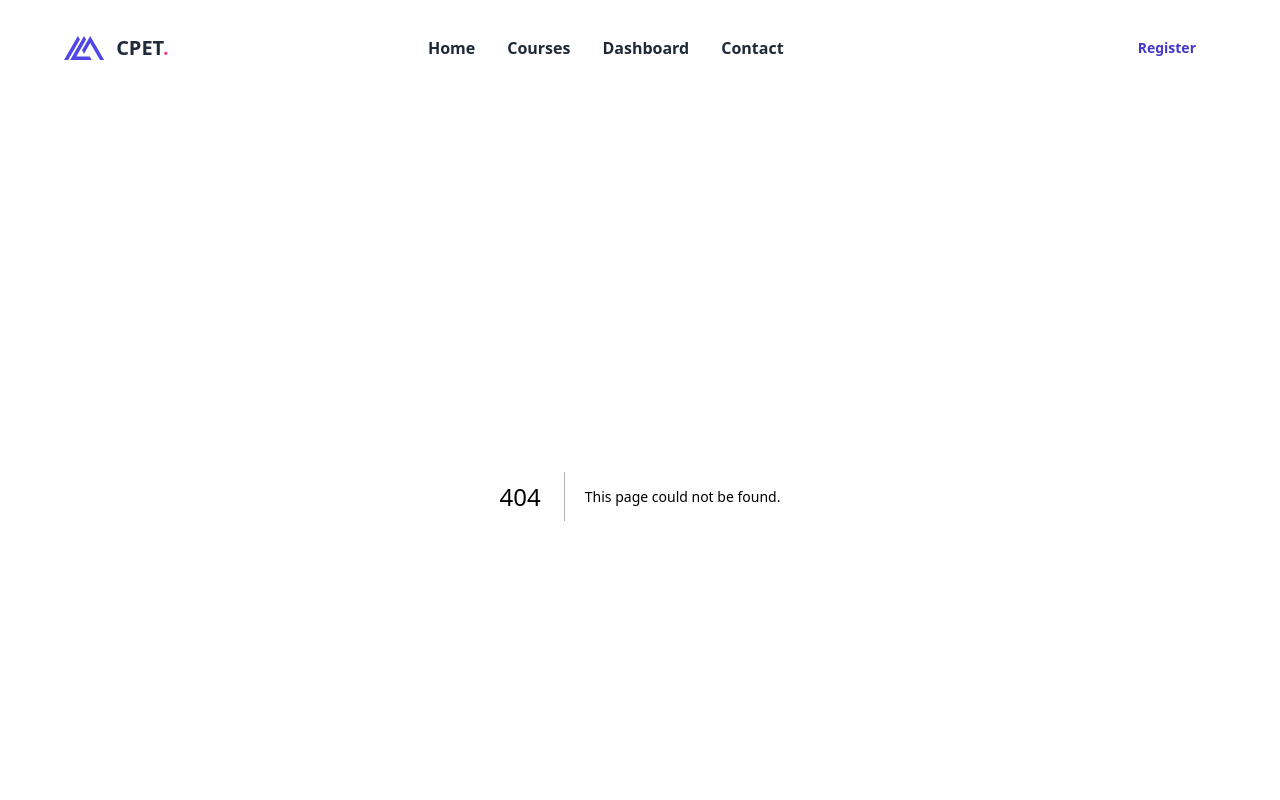
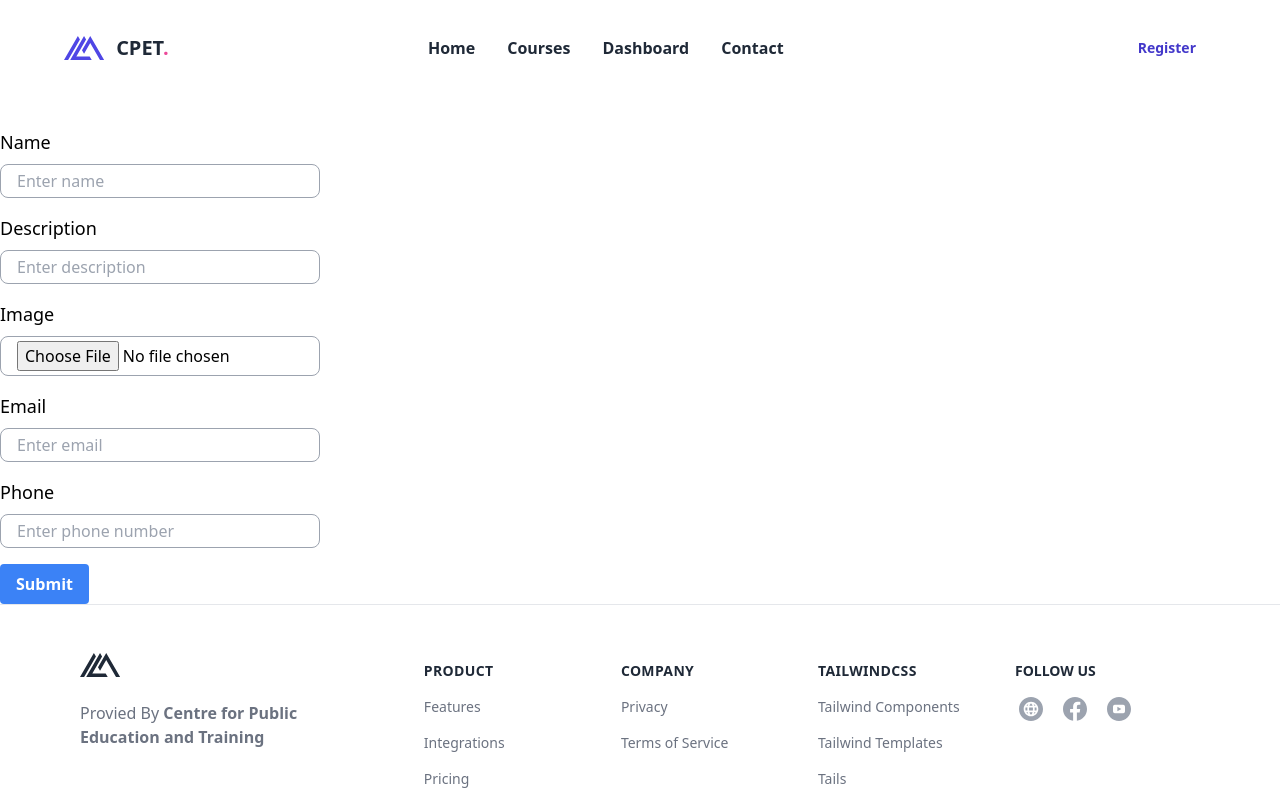
Before and after one commit to Janishnehyan03/client-dh-course, a Next.js app: page /admin/creator/add in a window 1280 px wide. Before the commit this address had no page. Shown: the top 800 px of the page. Built offline with nearby package versions, Linux system fonts and the light colour scheme.

Commit message:
cousetable error to be adjusted

```diff
--- a/src/app/components/AddCreator.jsx
+++ b/src/app/components/AddCreator.jsx
@@ -5,12 +5,10 @@ import Axios from "../Axios";
 function AddCreator() {
   const [newCreator, setNewCreator] = useState({
     name: "",
+    description: "",
+    image: null, // Initialize as null
     email: "",
-    username: "",
-    image: "",
-    facebook: "",
-    twitter: "",
-    instagram: "",
+    phone: "",
   });
 
   const handleInputChange = (event) => {
@@ -18,34 +16,42 @@ function AddCreator() {
     setNewCreator((prevCreator) => ({
       ...prevCreator,
       [name]: value,
+
     }));
   };
+// console.log(newCreator);
 
 const handleFormSubmit = async (event) => {
   event.preventDefault();
   try {
-      await Axios.post("/creator", newCreator);
+    const formData = new FormData();
+    formData.append("name", newCreator.name);
+    formData.append("description", newCreator.description);
+    formData.append("email", newCreator.email);
+    formData.append("phone", newCreator.phone);
+    formData.append("image", newCreator.image); // Append the image file to the formData
+
+    await Axios.post("/creator", formData, {
+      headers: {
+        "Content-Type": "multipart/form-data",
+      },
+    });
     // Clear form fields after successful submission
     setNewCreator({
       name: "",
+      description: "",
+      image: null,
       email: "",
-        username: "",
-        image: "",
-        facebook: "",
-        twitter: "",
-        instagram: "",
+      phone: "",
     });
   } catch (error) {
     console.log(error.response);
   }
 };
 
+
+
   return (
-    <div className="container mx-auto flex flex-col content-center justify-center items-center mb-4">
-      <div className="">
-        <h2 className="text-4xl text-violet-700 font-bold uppercase">Add New Creator</h2>
-      </div>
-
 <form onSubmit={handleFormSubmit} className="mt-8 w-80">
   <div className="flex flex-col mb-4">
     <label htmlFor="name" className="text-lg font-medium mb-2">
@@ -58,6 +64,41 @@ function AddCreator() {
       value={newCreator.name}
       onChange={handleInputChange}
       placeholder="Enter name"
+      className="border border-gray-400 rounded-lg py-1 px-4"
+      required
+    />
+  </div>
+  <div className="flex flex-col mb-4">
+    <label htmlFor="description" className="text-lg font-medium mb-2">
+      Description
+    </label>
+    <input
+      type="text"
+      id="description"
+      name="description"
+      value={newCreator.description}
+      onChange={handleInputChange}
+      placeholder="Enter description"
+      className="border border-gray-400 rounded-lg py-1 px-4"
+      required
+    />
+  </div>
+  <div className="flex flex-col mb-4">
+  <label htmlFor="image" className="text-lg font-medium mb-2">
+    Image
+  </label>
+  <input
+    type="file" // Change the input type to "file"
+    id="image"
+    name="image"
+    onChange={(event) => {
+      const file = event.target.files[0];
+      setNewCreator((prevCreator) => ({
+        ...prevCreator,
+        image: file, // Store the selected image file in the state
+      }));
+    }}
+    accept="image/*" // Accept only image file types
     className="border border-gray-400 rounded-lg py-1 px-4"
     required
   />
@@ -77,81 +118,27 @@ function AddCreator() {
     />
   </div>
   <div className="flex flex-col mb-4">
-          <label htmlFor="username" className="text-lg font-medium mb-2">
-            Username
+    <label htmlFor="phone" className="text-lg font-medium mb-2">
+      Phone
     </label>
     <input
       type="text"
-            id="username"
-            name="username"
-            value={newCreator.username}
+      id="phone"
+      name="phone"
+      value={newCreator.phone}
       onChange={handleInputChange}
-            placeholder="Enter username"
-            className="border border-gray-400 rounded-lg py-1 px-4"
-            required
-          />
-        </div>
-        <div className="flex flex-col mb-4">
-          <label htmlFor="image" className="text-lg font-medium mb-2">
-            Image
-          </label>
-          <input
-            type="text"
-            id="image"
-            name="image"
-            value={newCreator.image}
-            onChange={handleInputChange}
-            placeholder="Enter image URL"
+      placeholder="Enter phone number"
       className="border border-gray-400 rounded-lg py-1 px-4"
     />
   </div>
-        <div className="flex flex-col mb-4">
-          <label htmlFor="facebook" className="text-lg font-medium mb-2">
-            Facebook
-          </label>
-          <input
-            type="text"
-            id="facebook"
-            name="facebook"
-            value={newCreator.facebook}
-            onChange={handleInputChange}
-            placeholder="Enter Facebook URL"
-            className="border border-gray-400 rounded-lg py-1 px-4"
-          />
-        </div>
-        <div className="flex flex-col mb-4">
-          <label htmlFor="twitter" className="text-lg font-medium mb-2">
-            Twitter
-          </label>
-          <input
-            type="text"
-            id="twitter"
-            name="twitter"
-            value={newCreator.twitter}
-            onChange={handleInputChange}
-            placeholder="Enter Twitter URL"
-            className="border border-gray-400 rounded-lg py-1 px-4"
-          />
-        </div>
-        <div className="flex flex-col mb-4">
-          <label htmlFor="instagram" className="text-lg font-medium mb-2">
-            Instagram
-          </label>
-          <input
-            type="text"
-            id="instagram"
-            name="instagram"
-            value={newCreator.instagram}
-            onChange={handleInputChange}
-            placeholder="Enter Instagram URL"
-            className="border border-gray-400 rounded-lg py-1 px-4"
-          />
-        </div>
-        <button type="submit" className="bg-blue-500 hover:bg-blue-700 text-white font-bold py-2 px-4 rounded">
+  <button
+    type="submit"
+    className="bg-blue-500 hover:bg-blue-700 text-white font-bold py-2 px-4 rounded"
+  >
     Submit
   </button>
 </form>
-    </div>
+
   );
 }
 
--- a/src/app/components/CourseTable.jsx
+++ b/src/app/components/CourseTable.jsx
@@ -7,7 +7,7 @@ import Link from "next/link";
 const CoursesTable = () => {
   const [courses, setCourses] = useState([]);
   const [loading, setLoading] = useState(false);
-  const [expandedRow, setExpandedRow] = useState(null);
+  const [expandedRow, setExpandedRow] = useState("null");
 
   useEffect(() => {
     fetchCourses();
--- a/src/app/components/CreatorsTable.jsx
+++ b/src/app/components/CreatorsTable.jsx
@@ -1,6 +1,7 @@
 "use client";
 import React, { useState, useEffect } from "react";
 import Axios from "../Axios";
+import Link from "next/link";
 
 function CreatorsTable() {
   const [creators, setCreators] = useState([]);
@@ -23,9 +24,11 @@ function CreatorsTable() {
     <div className="container mx-auto">
       <div className="flex justify-between items-center mb-4">
         <h2 className="text-4xl text-violet-700 font-bold uppercase">Our Instructors</h2>
-        <button className="bg-blue-500 hover:bg-blue-700 text-white font-bold py-2 px-4 rounded">
+        <Link
+        href={"/admin/creator/add"}
+        className="bg-blue-500 hover:bg-blue-700 text-white font-bold py-2 px-4 rounded">
           Create
-        </button>
+        </Link>
       </div>
       <table className="w-full border-collapse">
         <thead>
--- a/src/app/components/Dashboard.jsx
+++ b/src/app/components/Dashboard.jsx
@@ -25,7 +25,7 @@ function Dashboard() {
           </Link>
 
           <Link
-            href={"/admin/courses"}
+            href={"/admin/course"}
             className="p-6 bg-white rounded-lg shadow-md"
           >
             <EyeIcon className="h-20 w-20 text-green-500 mx-auto mb-4" />
@@ -33,7 +33,7 @@ function Dashboard() {
             <p>View and manage existing courses.</p>
           </Link>
 
-          <Link href={'/admin/creators'} className="p-6 bg-white rounded-lg shadow-md">
+          <Link href={'/admin/creator'} className="p-6 bg-white rounded-lg shadow-md">
             <UsersIcon className="h-20 w-20 text-purple-500 mx-auto mb-4" />
             <h2 className="text-2xl font-semibold mb-4">View Creators</h2>
             <p>Manage and collaborate with course creators.</p>
```
Also changed, not shown: src/app/admin/creator/add/page.jsx (renamed from src/app/admin/creators/add/page.jsx), src/app/admin/creator/page.jsx (renamed from src/app/admin/creators/page.jsx). Lines whose indentation alone changed are shown as unchanged.
